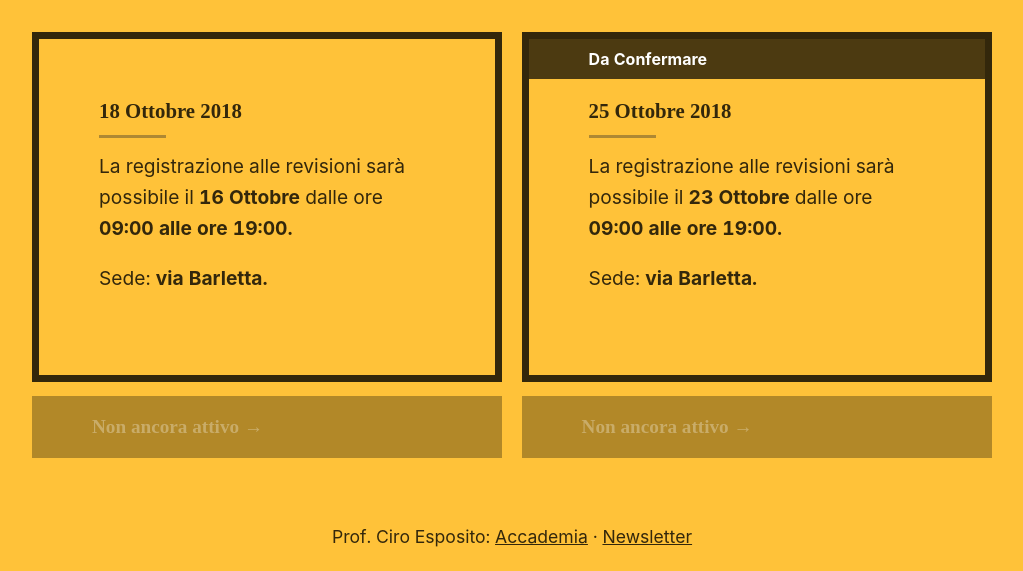
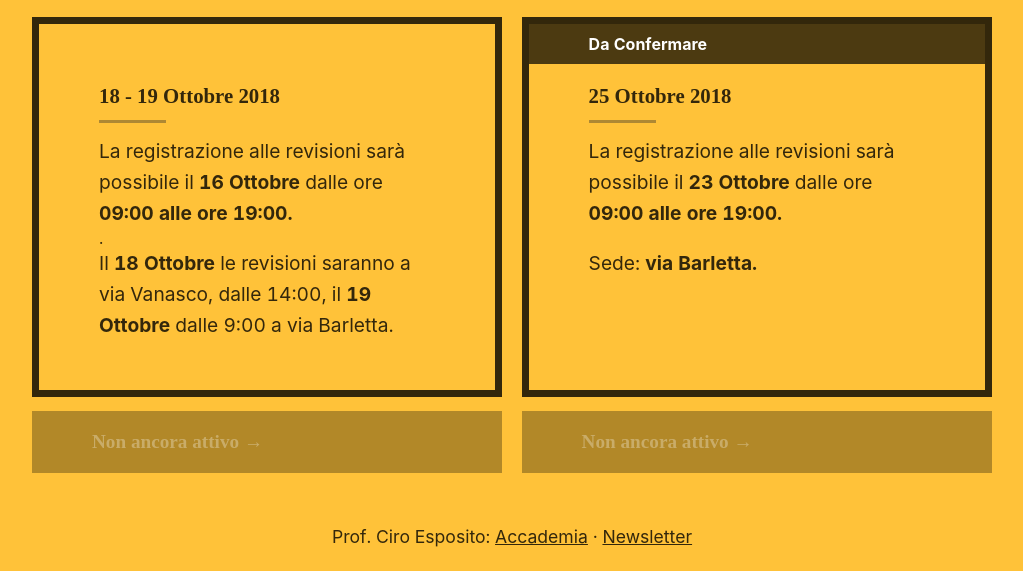
Before and after one commit to cirox/Revisioni, a plain HTML site: page index.html in a window 1280 px wide. Shown: the part 229-800 px from the top of the page, without its empty margins (128-1151 px from the left). Drawn offline with Linux system fonts and the light colour scheme; a web font is replaced by a local one.

Commit message:
Revisioni 18 - 19 Ottobre

```diff
--- a/index.html
+++ b/index.html
@@ -18,9 +18,9 @@
       	<div class="columns">
 			  <div class="column">
 			    <div class="card">
-					<h2>18 Ottobre 2018</h2>
-					<p>La registrazione alle revisioni sarà possibile il <strong>16 Ottobre</strong> dalle ore <strong>09:00 alle ore 19:00.</strong></p><br>
-					<p>Sede: <strong>via Barletta.</strong></p>
+					<h2>18 - 19 Ottobre 2018</h2>
+					<p>La registrazione alle revisioni sarà possibile il <strong>16 Ottobre</strong> dalle ore <strong>09:00 alle ore 19:00.</strong></p>.
+					<p>Il <strong>18 Ottobre</strong> le revisioni saranno a via Vanasco, dalle 14:00, il <strong>19 Ottobre</strong> dalle 9:00 a via Barletta.</p>
 			    </div>
 			    <a href="#" class="disable">Non ancora attivo →</a>
 			  </div>
--- a/style.css
+++ b/style.css
@@ -123,7 +123,7 @@ section {
 .card {
 	border:7px solid rgba(0,0,0,0.8);
 	padding: 60px 60px 40px 60px;
-	min-height: 350px;
+	min-height: 380px;
 	position: relative;
 }
 
```
Also changed, not shown: 2 other files.
